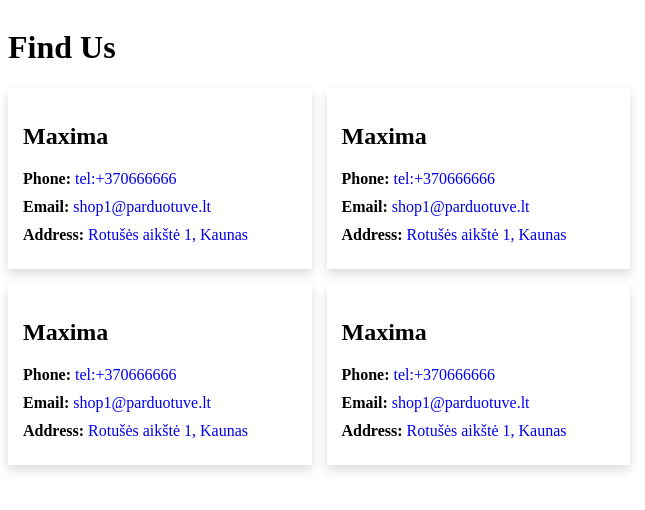
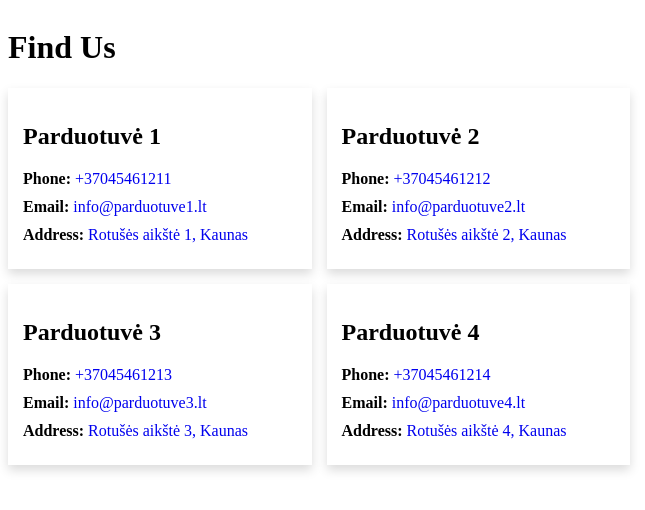
Before and after one commit to m5rius/JS-Contact-us, a plain HTML site: page index.html in a window 1280 px wide. Shown: the full height of the page, 0-645 px from the left. Drawn offline with Linux system fonts and the light colour scheme.

Commit message:
Functions added

```diff
--- a/script.js
+++ b/script.js
@@ -1,32 +1,62 @@
-let containerDiv = document.querySelector('div.container')
+let containerDiv = document.querySelector('.container')
 
+function createWrapDiv(){
     let wrapDiv = document.createElement('div')
     wrapDiv.className = 'wrap'
-
+    wrapDiv.style =`display: grid;
+                    grid-template-columns: 1fr 1fr;
+                    gap: 20px;`
+    return wrapDiv
+}
+let wrapDiv = createWrapDiv()
 containerDiv.append(wrapDiv)
 
+function createBox1(){
     let box1Div = document.createElement('div')
     box1Div.className = "box1"
+    return box1Div
+}
+
+function createBox2(){
     let box2Div = document.createElement('div')
     box2Div.className = "box2"
+    return box2Div
+}
+
+let box1Div = createBox1()
+let box2Div = createBox2()
 wrapDiv.append(box1Div, box2Div)
 
+function createHeadingH1() {
     let headingH1 = document.createElement('h1')
     headingH1.textContent ="Find Us"
     headingH1.className = "heading"
+    headingH1.style =`text-transform: capitalize;`
+    return headingH1
+}
+let headingH1 = createHeadingH1()
 box1Div.append(headingH1)
 
+function createInnerBoxes(){
     let boxesDiv = document.createElement('div')
     boxesDiv.className = 'inner-boxes'
+    boxesDiv.style =`display: grid;
+                     grid-template-columns: 1fr 1fr;
+                     gap: 15px;`
+    return boxesDiv
+}
+let boxesDiv = createInnerBoxes()
 box1Div.append(boxesDiv)
 
+
+function createInnerBox(title, phoneNumber, email, address){
     let innerBoxDiv1 = document.createElement('div')
     innerBoxDiv1.className = "inner-box"
     boxesDiv.append(innerBoxDiv1)
 
     let boxNameH2 = document.createElement('h2')
     boxNameH2.className = 'box-name'
-boxNameH2.textContent = 'Maxima'
+    boxNameH2.textContent = title
     innerBoxDiv1.append(boxNameH2)
 
     let boxTextDiv = document.createElement('div')
@@ -42,8 +72,8 @@
     phoneDiv.append(phoneSpan)
 
     let phoneTel = document.createElement('a')
-phoneTel.textContent = 'tel:+370666666'
-phoneTel.href ='tel:+370666666'
+    phoneTel.textContent = phoneNumber
+    phoneTel.href =`tel: ${phoneNumber}`
     phoneDiv.append(phoneTel)
 
     let emailDiv = document.createElement('div')
@@ -55,8 +85,8 @@
     emailDiv.append(emailSpan)
 
     let emailHref = document.createElement('a')
-emailHref.textContent = 'shop1@parduotuve.lt'
-emailHref.href ='mailto:shop1@parduotuve.lt'
+    emailHref.textContent = email
+    emailHref.href =`mailto: ${email}`
     emailDiv.append(emailHref)
 
     let addressDiv = document.createElement('div')
@@ -68,174 +98,17 @@
     addressDiv.append(addressSpan)
 
     let addressHref = document.createElement('a')
-addressHref.href = 'address'
-addressHref.textContent = 'Rotušės aikštė 1, Kaunas'
+    addressHref.href = `${address}`
+    addressHref.textContent = address
     addressDiv.append(addressHref)
 
+    return createInnerBox
+}
 
-///////
-
-let innerBoxDiv2 = document.createElement('div')
-innerBoxDiv2.className = "inner-box"
-boxesDiv.append(innerBoxDiv2)
-
-let boxNameH22 = document.createElement('h2')
-boxNameH22.className = 'box-name'
-boxNameH22.textContent = 'Maxima'
-innerBoxDiv2.append(boxNameH22)
-
-let boxTextDiv2 = document.createElement('div')
-boxTextDiv2.className = 'box-text'
-innerBoxDiv2.append(boxTextDiv2)
-
-let phoneDiv2 = document.createElement('div')
-phoneDiv2.className = 'phone'
-boxTextDiv2.append(phoneDiv2)
-
-let phoneSpan2 = document.createElement('span')
-phoneSpan2.textContent = 'Phone: '
-phoneDiv2.append(phoneSpan2)
-
-let phoneTel2 = document.createElement('a')
-phoneTel2.textContent = 'tel:+370666666'
-phoneTel2.href ='tel:+370666666'
-phoneDiv2.append(phoneTel2)
-
-let emailDiv2 = document.createElement('div')
-emailDiv2.className = 'email'
-boxTextDiv2.append(emailDiv2)
-
-let emailSpan2 = document.createElement('span')
-emailSpan2.textContent = 'Email: '
-emailDiv2.append(emailSpan2)
-
-let emailHref2 = document.createElement('a')
-emailHref2.textContent = 'shop1@parduotuve.lt'
-emailHref2.href ='mailto:shop1@parduotuve.lt'
-emailDiv2.append(emailHref2)
-
-let addressDiv2 = document.createElement('div')
-addressDiv2.className = 'address'
-boxTextDiv2.append(addressDiv2)
-
-let addressSpan2 = document.createElement('span')
-addressSpan2.textContent = 'Address: '
-addressDiv2.append(addressSpan2)
-
-let addressHref2 = document.createElement('a')
-addressHref2.href = 'address'
-addressHref2.textContent = 'Rotušės aikštė 1, Kaunas'
-addressDiv2.append(addressHref2)
-
-////
-
-let innerBoxDiv3 = document.createElement('div')
-innerBoxDiv3.className = "inner-box"
-boxesDiv.append(innerBoxDiv3)
-
-let boxNameH23 = document.createElement('h2')
-boxNameH23.className = 'box-name'
-boxNameH23.textContent = 'Maxima'
-innerBoxDiv3.append(boxNameH23)
-
-let boxTextDiv3 = document.createElement('div')
-boxTextDiv3.className = 'box-text'
-innerBoxDiv3.append(boxTextDiv3)
-
-let phoneDiv3 = document.createElement('div')
-phoneDiv3.className = 'phone'
-boxTextDiv3.append(phoneDiv3)
-
-let phoneSpan3 = document.createElement('span')
-phoneSpan3.textContent = 'Phone: '
-phoneDiv3.append(phoneSpan3)
-
-let phoneTel3 = document.createElement('a')
-phoneTel3.textContent = 'tel:+370666666'
-phoneTel3.href ='tel:+370666666'
-phoneDiv3.append(phoneTel3)
-
-let emailDiv3 = document.createElement('div')
-emailDiv3.className = 'email'
-boxTextDiv3.append(emailDiv3)
-
-let emailSpan3 = document.createElement('span')
-emailSpan3.textContent = 'Email: '
-emailDiv3.append(emailSpan3)
-
-let emailHref3 = document.createElement('a')
-emailHref3.textContent = 'shop1@parduotuve.lt'
-emailHref3.href ='mailto:shop1@parduotuve.lt'
-emailDiv3.append(emailHref3)
-
-let addressDiv3 = document.createElement('div')
-addressDiv3.className = 'address'
-boxTextDiv3.append(addressDiv3)
-
-let addressSpan3 = document.createElement('span')
-addressSpan3.textContent = 'Address: '
-addressDiv3.append(addressSpan3)
-
-let addressHref3 = document.createElement('a')
-addressHref3.href = 'address'
-addressHref3.textContent = 'Rotušės aikštė 1, Kaunas'
-addressDiv3.append(addressHref3)
-
-///
-
-let innerBoxDiv4 = document.createElement('div')
-innerBoxDiv4.className = "inner-box"
-boxesDiv.append(innerBoxDiv4)
-
-let boxNameH24 = document.createElement('h2')
-boxNameH24.className = 'box-name'
-boxNameH24.textContent = 'Maxima'
-innerBoxDiv4.append(boxNameH24)
-
-let boxTextDiv4 = document.createElement('div')
-boxTextDiv4.className = 'box-text'
-innerBoxDiv4.append(boxTextDiv4)
-
-let phoneDiv4 = document.createElement('div')
-phoneDiv4.className = 'phone'
-boxTextDiv4.append(phoneDiv4)
-
-let phoneSpan4 = document.createElement('span')
-phoneSpan4.textContent = 'Phone: '
-phoneDiv4.append(phoneSpan4)
-
-let phoneTel4 = document.createElement('a')
-phoneTel4.textContent = 'tel:+370666666'
-phoneTel4.href ='tel:+370666666'
-phoneDiv4.append(phoneTel4)
-
-let emailDiv4 = document.createElement('div')
-emailDiv4.className = 'email'
-boxTextDiv4.append(emailDiv4)
-
-let emailSpan4 = document.createElement('span')
-emailSpan4.textContent = 'Email: '
-emailDiv4.append(emailSpan4)
-
-let emailHref4 = document.createElement('a')
-emailHref4.textContent = 'shop1@parduotuve.lt'
-emailHref4.href ='mailto:shop1@parduotuve.lt'
-emailDiv4.append(emailHref4)
-
-let addressDiv4 = document.createElement('div')
-addressDiv4.className = 'address'
-boxTextDiv4.append(addressDiv4)
-
-let addressSpan4 = document.createElement('span')
-addressSpan4.textContent = 'Address: '
-addressDiv4.append(addressSpan4)
-
-let addressHref4 = document.createElement('a')
-addressHref4.href = 'address'
-addressHref4.textContent = 'Rotušės aikštė 1, Kaunas'
-addressDiv4.append(addressHref4)
-
-///
+let innerBox1 = createInnerBox('Parduotuvė 1', '+37045461211', 'info@parduotuve1.lt', 'Rotušės aikštė 1, Kaunas')
+let innerBox2 = createInnerBox('Parduotuvė 2', '+37045461212', 'info@parduotuve2.lt', 'Rotušės aikštė 2, Kaunas')
+let innerBox3 = createInnerBox('Parduotuvė 3', '+37045461213', 'info@parduotuve3.lt', 'Rotušės aikštė 3, Kaunas')
+let innerBox4 = createInnerBox('Parduotuvė 4', '+37045461214', 'info@parduotuve4.lt', 'Rotušės aikštė 4, Kaunas')
 
 let iframe = document.createElement('iframe')
 iframe.src = 'https://www.google.com/maps/embed?pb=!1m18!1m12!1m3!1d2294.3423075885275!2d23.887974!3d54.896913899999994!2m3!1f0!2f0!3f0!3m2!1i1024!2i768!4f13.1!3m3!1m2!1s0x46e7220ff3184881%3A0x8002872ac9bbdb7c!2sRotu%C5%A1%C4%97s%20a.%201%2C%2044280%20Kaunas!5e0!3m2!1sen!2slt!4v1692877269499!5m2!1sen!2slt'
--- a/style.css
+++ b/style.css
@@ -14,6 +14,9 @@
 }
 
 .heading{
+    text-transform: capitalize;
+}
+.box-name{
     text-transform: capitalize;
 }
 .inner-boxes{
@@ -36,9 +39,6 @@
 }
 .box-text span{
     font-weight: bold;
-}
-.box-name{
-    text-transform: capitalize;
 }
 iframe{
     width: 100%;
```
Lines whose indentation alone changed are shown as unchanged.
